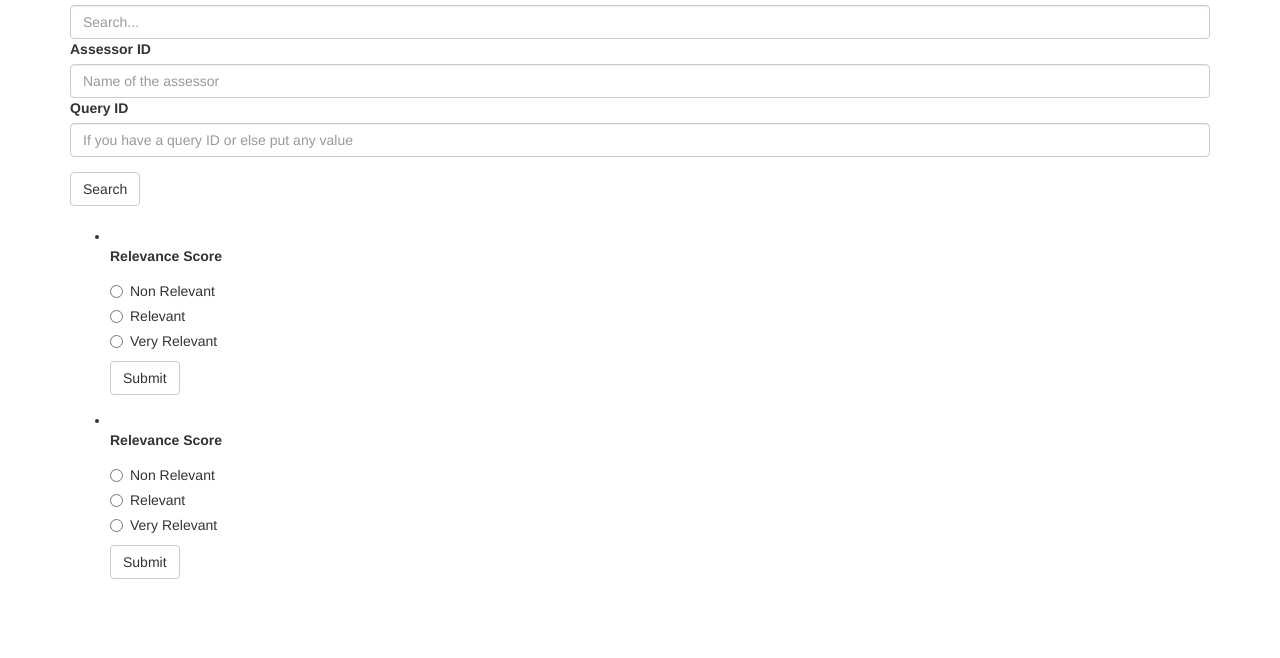
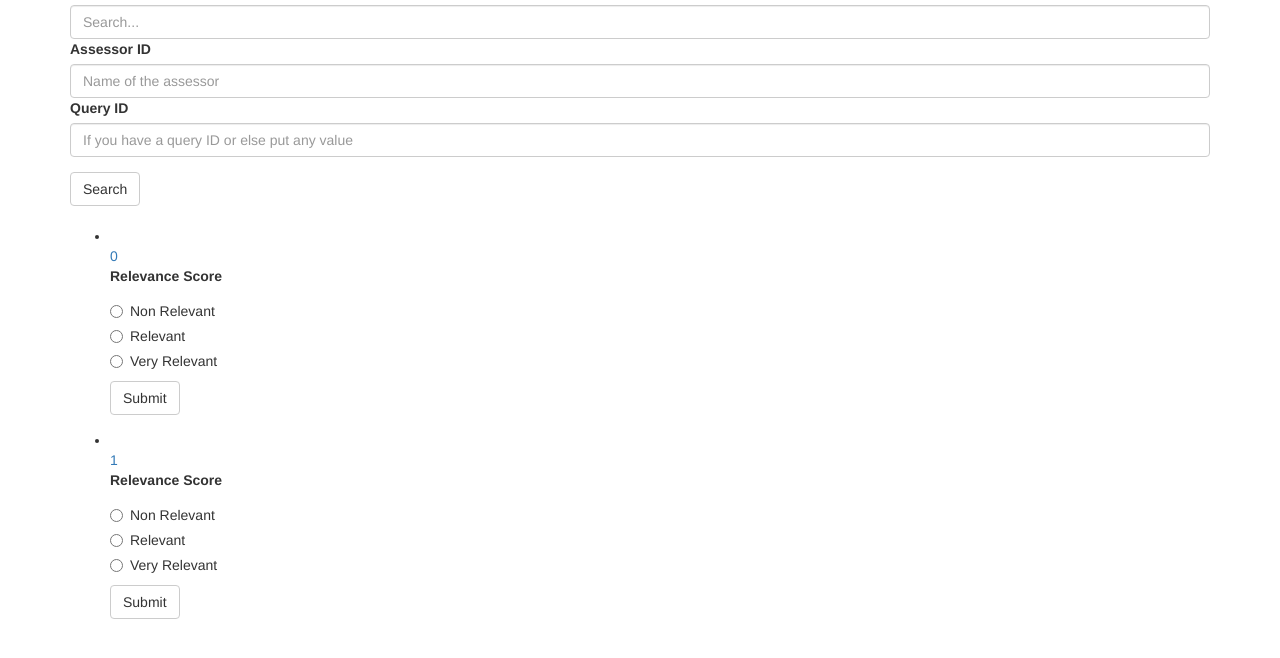
Before and after one commit to shahdhr/GradeDocs, a website: page public/index.html in a window 1280 px wide. Shown: the part 90-748 px from the top of the page. Drawn offline with nearby package versions, Linux system fonts and the light colour scheme; some packages are replaced by stand-ins of ours; a script that the page names is missing.

Commit message:
Added result number below the title link

```diff
--- a/public/index.html
+++ b/public/index.html
@@ -36,7 +36,7 @@
     <ul class="properties_list" >
         <li ng-repeat="hit in model.hits">
             <a href="{{hit._source.rawUrl}}" target="_blank">
-                {{hit._source.title}}
+                {{hit._source.title}}<br>{{$index}}
             </a><br/>
             <div class="form-group">
                 <label>Relevance Score </label>
```
